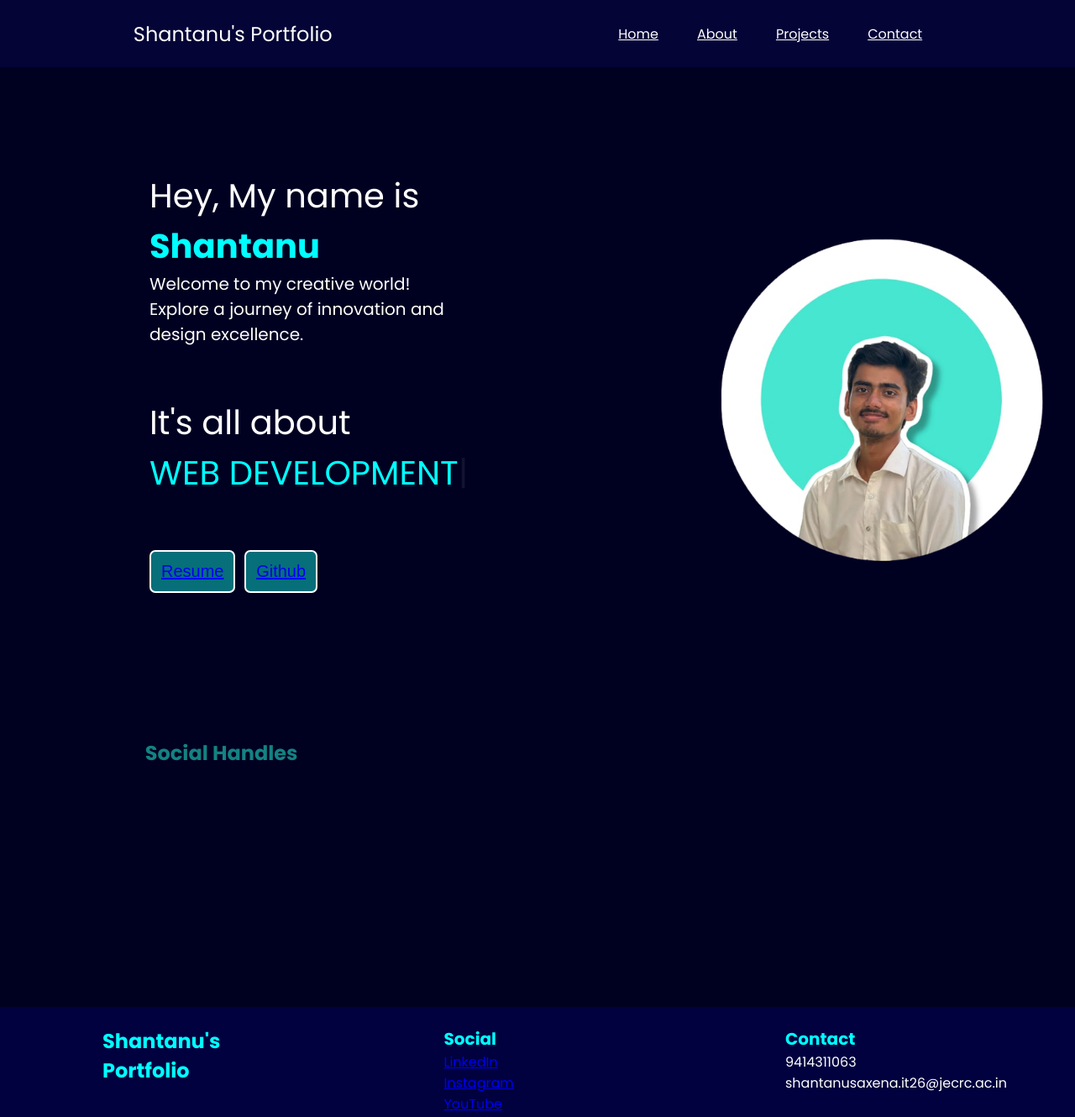
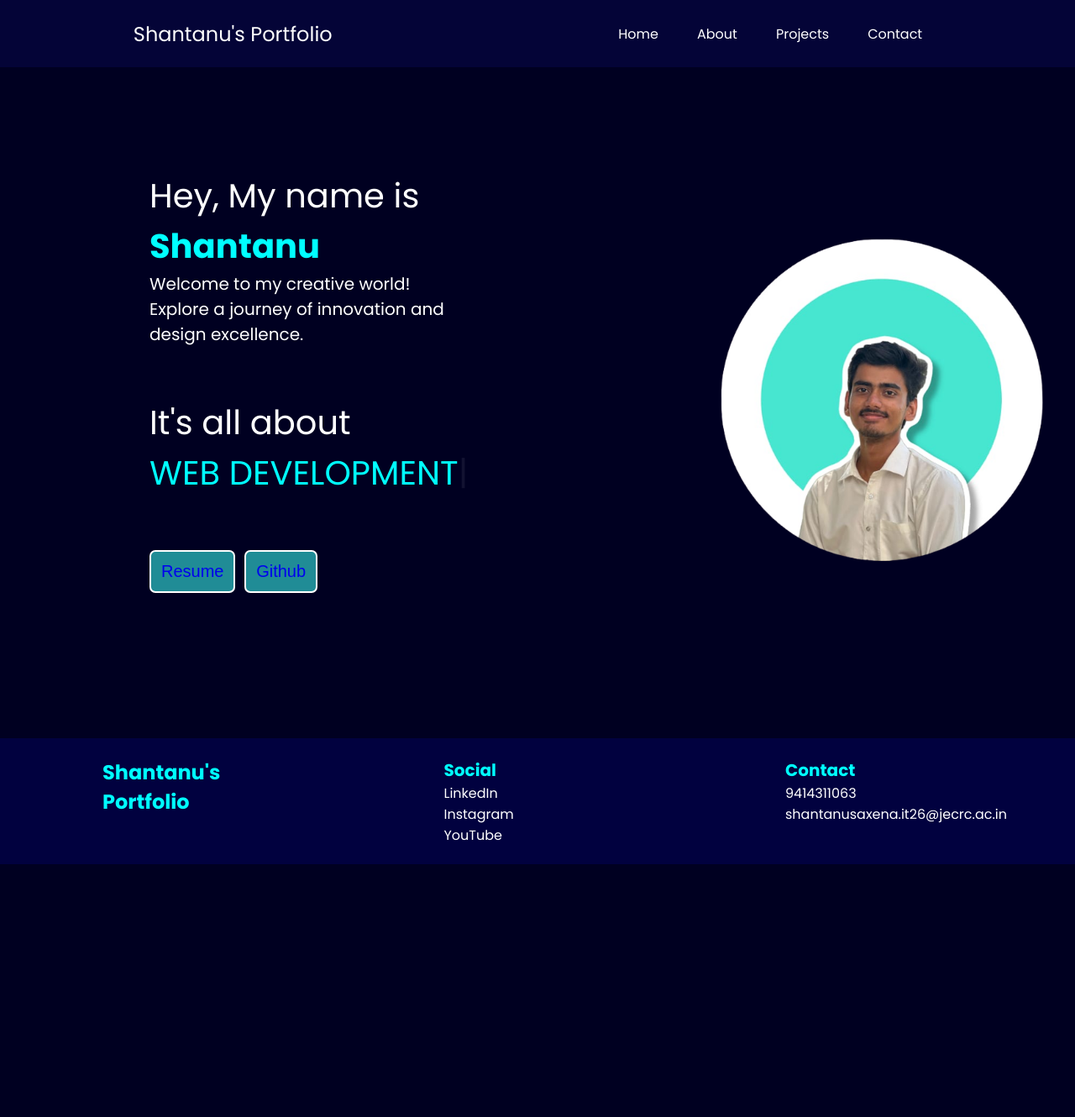
Before and after one commit to ShantanuSaxena17/Portfolio-Project, a plain HTML site: page index.html in a window 1280 px wide. Shown: the top 1330 px of the page at 84% size. After the commit the page ends 1030 px from the top, so only its background shows below. Drawn offline with nearby package versions, Linux system fonts and the light colour scheme.

Commit message:
Update index.html

```diff
--- a/index.html
+++ b/index.html
@@ -60,7 +60,7 @@
 
         .leftSection .btn{
            padding: 12px;
-           background: #066f79;
+           background:  #208c96;
            color: white;
            border: 2px solid white;
            border-radius: 7px;
@@ -97,17 +97,7 @@
             font-size: 20px;
         }
 
-        .secondSection{
-            max-width: 73vw;
-            margin: auto;
-            height: 40vh;
-        }
-
-        .secondSection h1{
-            color: rgb(19, 130, 130);
-        }
-
-        footer{
+       footer{
             background-color: rgb(1, 1, 63);
             height: 150px;
         }
@@ -131,9 +121,14 @@
             width: 223px;
         }
 
-        .text-movement:hover{
-            color: aquamarine;
-            font-size: 1.1rem;
+         .text-movement:hover{
+            color: rgb(39, 154, 116);
+            font-size: 1.04rem;
+        }
+
+
+        a{
+            text-decoration: none;
         }
 
     </style>
@@ -145,9 +140,9 @@
             <div class="right">
                 <ul>
                     <li><a href="index.html" target="_blank">Home</a></li>
-                    <li><a href="about.html" target="_blank">About</a></li>
+                    <li><a href="about.html" target="_parent">About</a></li>
                     <li><a href="../notes app" target="_blank">Projects</a></li>
-                    <li><a href="">Contact</a></li>
+                    <li><a href="mailto:shantanusaxena.it26@jecrc.ac.in">Contact</a></li>
                 </ul>
             </div>
         </nav>
@@ -171,10 +166,7 @@
                 <img src="profile.png" alt="developer png">
             </div>
         </section>
-        <section class="secondSection">
-            <h1>Social Handles</h1>
 
-        </section>
     </main>
     <footer>
         <div class="footer">
@@ -184,10 +176,10 @@
             <div class="footer-second">
                 <ul>
                     <li class="social"><b>Social</b></li>
-                    <li class="text-movement"><a href="https://www.linkedin.com/in/shantanu-saxena-020ab0254" target="_blank">LinkedIn</a></li>
-                    <li class="text-movement"><a href="https://instagram.com/ig__shan_?igshid=OGQ5ZDc2ODk2ZA==" target="_blank">Instagram</a></li>
-                    <li class="text-movement"><a href="https://www.youtube.com/channel/UCb0O-X2YlJZDEdjddRqcWjw" target="_blank">YouTube</a></li>
-                </ul>
+                    <a href="https://www.linkedin.com/in/shantanu-saxena-020ab0254" target="_blank"><li class="text-movement"  style="color: white;">LinkedIn</li></a>
+                    <a href="https://instagram.com/ig__shan_?igshid=OGQ5ZDc2ODk2ZA==" target="_blank"><li class="text-movement" style="color: white;">Instagram</li></a>
+                    <a href="https://www.youtube.com/channel/UCb0O-X2YlJZDEdjddRqcWjw" target="_blank"><li class="text-movement" style="color: white;">YouTube</li></a>
+                 </ul>
             </div>
             <div class="footer-third">
                 <ul>
```
